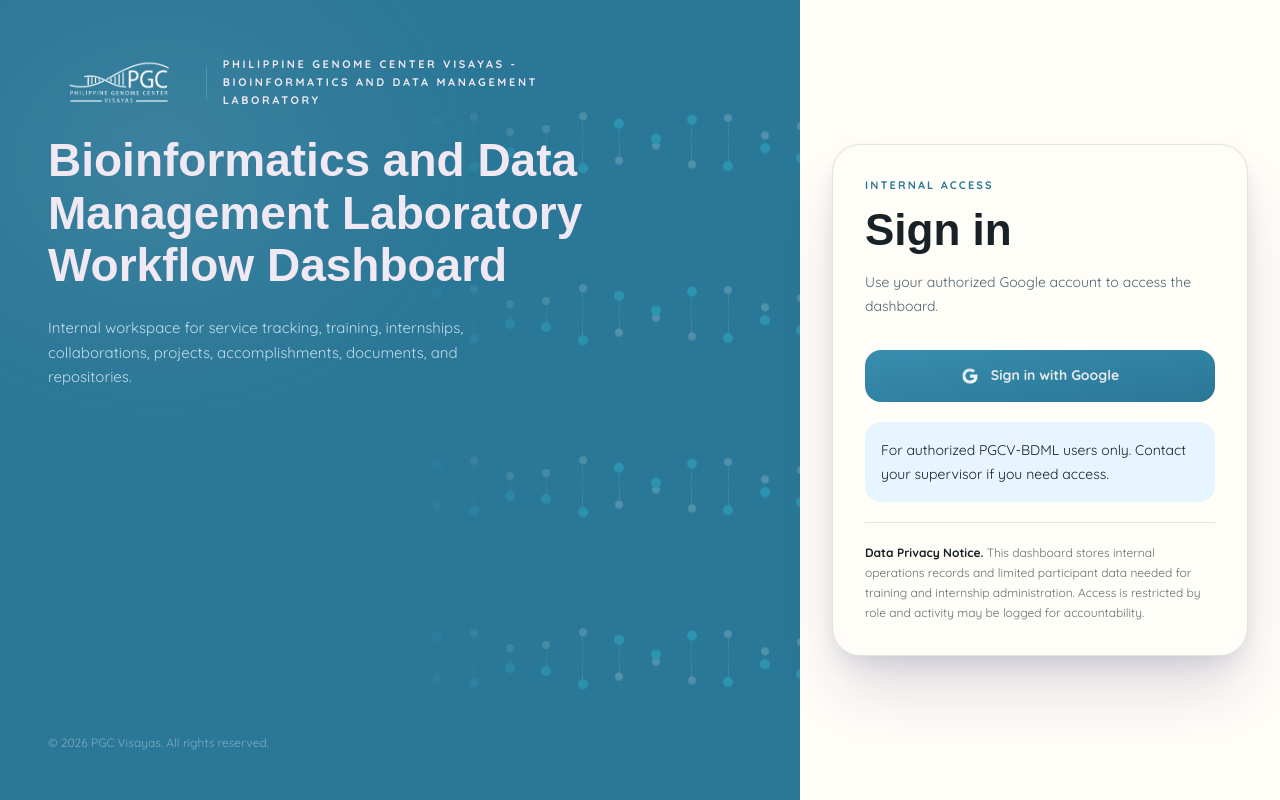
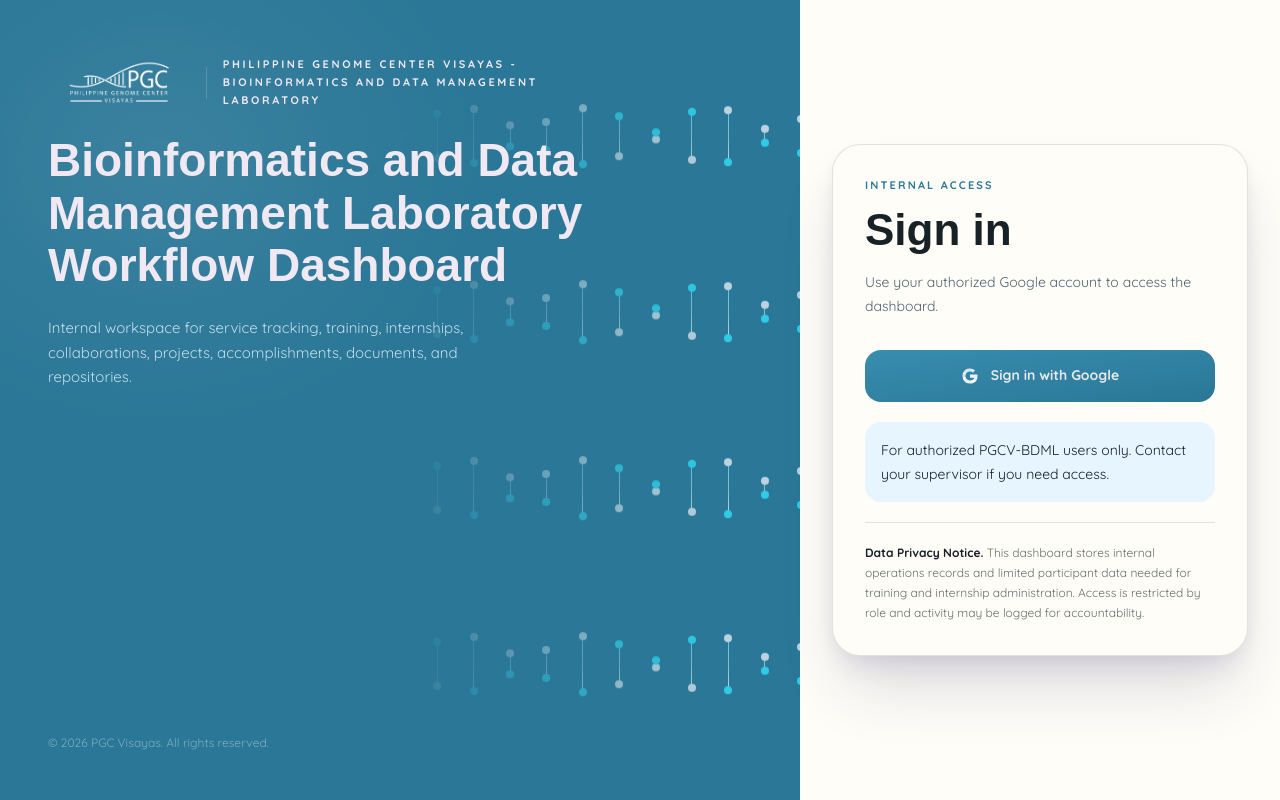
Before and after one commit to PGCV-BDML/PGCV_BioInformatics_Dashboard, a Next.js app: page /login in a window 1280 px wide. Built offline with nearby package versions, Linux system fonts and the light colour scheme; no server answers; a web font is replaced by a local one.

Commit message:
fix: frontend issues

```diff
--- a/app/login/page.tsx
+++ b/app/login/page.tsx
@@ -1,8 +1,15 @@
 "use client";
 
+import { useState, useEffect } from "react";
 import { supabase } from "@/lib/supabase";
 
 export default function SignInPage() {
+  const [currentYear, setCurrentYear] = useState<string>("2026");
+
+  useEffect(() => {
+    setCurrentYear(new Date().getFullYear().toString());
+  }, []);
+
   const handleSignInWithGoogle = async () => {
     await supabase.auth.signInWithOAuth({
       provider: "google",
@@ -13,16 +20,45 @@ export default function SignInPage() {
   };
 
   return (
-    <div className="min-h-screen w-full flex">
+    <div className="min-h-screen w-full flex bg-[#fffdf8]">
+      {/* Safe injection of subtle, ambient keyframes */}
+      <style jsx global>{`
+        @keyframes dynamicDnaPulse {
+          0%,
+          100% {
+            transform: translateY(var(--wave-y)) scale(0.95);
+            filter: drop-shadow(0 0 2px rgba(7, 216, 255, 0.3));
+            opacity: 0.65;
+          }
+          50% {
+            /* Smooth, subtle displacement and minor scaling */
+            transform: translateY(calc(var(--wave-y) - 4px)) scale(1.08);
+            filter: drop-shadow(0 0 6px rgba(7, 216, 255, 0.7));
+            opacity: 0.95;
+          }
+        }
+        @keyframes linePulse {
+          0%,
+          100% {
+            opacity: 0.5;
+            transform: scaleY(0.98);
+          }
+          50% {
+            opacity: 0.85;
+            transform: scaleY(1.02);
+          }
+        }
+      `}</style>
+
       {/* ── Left hero panel ───────────────────────────────────────────── */}
       <div className="hidden md:flex flex-1 bg-[#2a7797] relative overflow-hidden flex-col justify-between p-12">
-        {/* ── Engineered DNA Double Helix Strands Field (Isolated to the right side) ── */}
+        {/* ── Engineered DNA Double Helix Strands Field (Subtle Ambient Engine) ── */}
         <div
-          className="absolute inset-y-0 right-0 w-1/2 pointer-events-none opacity-[0.25] mix-blend-screen select-none z-0 flex flex-col justify-around py-20 overflow-hidden"
+          className="absolute inset-y-0 right-0 w-1/2 pointer-events-none opacity-[0.75] mix-blend-screen select-none z-0 flex flex-col justify-around py-20 overflow-hidden"
           style={{
             WebkitMaskImage:
-              "linear-gradient(to right, transparent 0%, black 50%)",
-            maskImage: "linear-gradient(to right, transparent 0%, black 50%)",
+              "linear-gradient(to right, transparent 0%, black 80%)",
+            maskImage: "linear-gradient(to right, transparent 0%, black 80%)",
           }}
         >
           {[...Array(4)].map((_, helixIndex) => (
@@ -30,19 +66,19 @@ export default function SignInPage() {
               key={helixIndex}
               className="relative w-full h-16 flex items-center"
               style={{
-                transform: `translateY(${(helixIndex - 1.5) * 12}px)`,
+                transform: `translateY(${(helixIndex - 1.5) * 16}px)`,
               }}
             >
               {[...Array(12)].map((_, baseIndex) => {
                 const angle = (baseIndex / 12) * Math.PI * 3.5;
                 const positionX = (baseIndex / 11) * 100;
 
-                const strandA_Y = Math.sin(angle) * 26;
-                const strandB_Y = Math.sin(angle + Math.PI) * 26;
-
+                const strandA_Y = Math.sin(angle) * 28;
+                const strandB_Y = Math.sin(angle + Math.PI) * 28;
                 const isFrontA = Math.cos(angle) > 0;
 
                 return (
+                  /* Outer Container: Dedicated solely to absolute horizontal spacing and height bounds */
                   <div
                     key={baseIndex}
                     className="absolute top-1/2 flex flex-col items-center justify-center"
@@ -53,43 +89,50 @@ export default function SignInPage() {
                       width: "2px",
                     }}
                   >
+                    {/* Top Node Layer */}
                     <div
                       className={`w-2 h-2 rounded-full absolute top-0 -translate-y-1/2 shadow-lg transition-all ${
-                        isFrontA
-                          ? "bg-[#07d8ff] shadow-[#07d8ff]/80 w-2.5 h-2.5 z-20"
-                          : "bg-white/80 z-10"
+                        isFrontA ? "bg-[#07d8ff] z-20" : "bg-white z-10"
                       }`}
+                      style={
+                        {
+                          "--wave-y": "0px",
+                          animationName: "dynamicDnaPulse",
+                          animationDuration: "5.0s",
+                          animationTimingFunction: "ease-in-out",
+                          animationIterationCount: "infinite",
+                          animationDelay: `${baseIndex * 0.25}s`,
+                        } as React.CSSProperties
+                      }
+                    />
+
+                    {/* Connecting Vertical Bar Layer */}
+                    <div
+                      className="w-[1px] h-full bg-gradient-to-b from-[#07d8ff] via-white/70 to-white origin-center"
                       style={{
-                        animationName: "pulse",
-                        animationDuration: "2s",
+                        animationName: "linePulse",
+                        animationDuration: "5.0s",
                         animationTimingFunction: "ease-in-out",
                         animationIterationCount: "infinite",
-                        animationDelay: `${baseIndex * 0.12}s`,
+                        animationDelay: `${baseIndex * 0.25}s`,
                       }}
                     />
-                    <div
-                      className="w-[1px] h-full bg-gradient-to-b from-[#07d8ff] via-white/40 to-white opacity-60"
-                      style={{
-                        animationName: "pulse",
-                        animationDuration: "3s",
-                        animationTimingFunction: "ease-in-out",
-                        animationIterationCount: "infinite",
-                        animationDelay: `${baseIndex * 0.08}s`,
-                      }}
-                    />
+
+                    {/* Bottom Node Layer */}
                     <div
                       className={`w-2 h-2 rounded-full absolute bottom-0 translate-y-1/2 shadow-lg transition-all ${
-                        !isFrontA
-                          ? "bg-[#07d8ff] shadow-[#07d8ff]/80 w-2.5 h-2.5 z-20"
-                          : "bg-white/80 z-10"
+                        !isFrontA ? "bg-[#07d8ff] z-20" : "bg-white z-10"
                       }`}
-                      style={{
-                        animationName: "pulse",
-                        animationDuration: "2s",
-                        animationTimingFunction: "ease-in-out",
-                        animationIterationCount: "infinite",
-                        animationDelay: `${baseIndex * 0.12 + 0.4}s`,
-                      }}
+                      style={
+                        {
+                          "--wave-y": "0px",
+                          animationName: "dynamicDnaPulse",
+                          animationDuration: "5.0s",
+                          animationTimingFunction: "ease-in-out",
+                          animationIterationCount: "infinite",
+                          animationDelay: `${baseIndex * 0.25 + 1.0}s`,
+                        } as React.CSSProperties
+                      }
                     />
                   </div>
                 );
@@ -139,16 +182,16 @@ export default function SignInPage() {
           </p>
         </div>
 
-        {/* Clean lower footer space alignment anchor */}
+        {/* Lower footer copyright container block */}
         <div className="text-[rgba(255,255,255,0.4)] text-[12px] font-quicksand relative z-10">
-          © {new Date().getFullYear()} PGC Visayas. All rights reserved.
+          © {currentYear} PGC Visayas. All rights reserved.
         </div>
       </div>
 
       {/* ── Right sign-in panel ───────────────────────────────────────── */}
-      <div className="w-full md:w-[480px] flex-shrink-0 bg-[#fffdf8] flex items-center justify-center p-8">
+      <div className="w-full md:w-[480px] flex-shrink-0 flex items-center justify-center p-6 md:p-8">
         <div
-          className="bg-[#fffdf8] rounded-[28px] w-full max-w-[416px] p-[32px] relative"
+          className="bg-[#fffdf8] rounded-[28px] w-full max-w-[416px] p-6 sm:p-[32px] relative"
           style={{
             boxShadow:
               "0px 40px 64px -12px rgba(40, 37, 96, 0.16), 0px 16px 32px -8px rgba(40, 37, 96, 0.10), 0px 4px 16px rgba(40, 37, 96, 0.04)",
@@ -167,6 +210,7 @@ export default function SignInPage() {
             Use your authorized Google account to access the dashboard.
           </p>
 
+          {/* Custom Action Trigger Blue Gradient Button */}
           <button
             type="button"
             onClick={handleSignInWithGoogle}
```
Also changed, not shown: app/dashboard/collaborations/page.tsx (+14 -10 lines), app/dashboard/tasks/page.tsx (+21 -18 lines).
